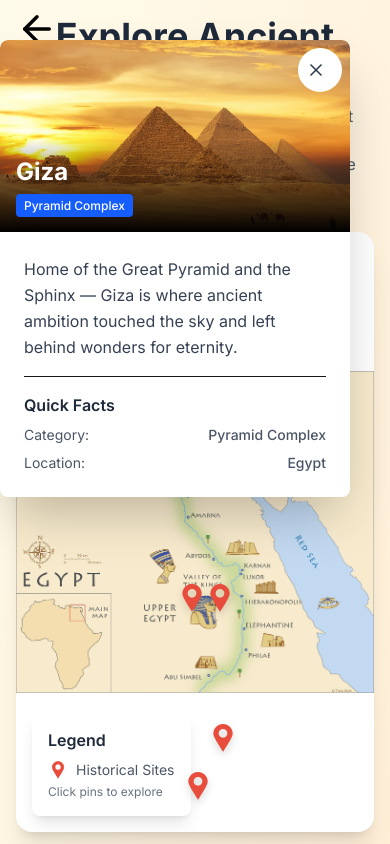
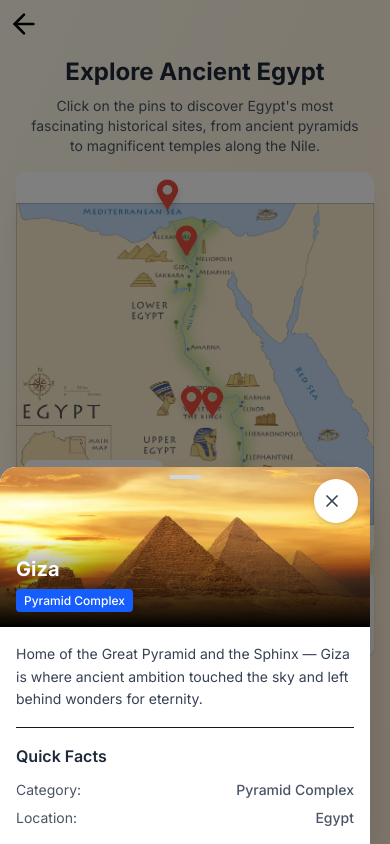
Before and after one commit to lionzak/egyptian-marvels, a Next.js app: page /map in a window 390 px wide. Both pictures are taken after a click on the button "Giza". Shown: the top 844 px of the page. Built offline with nearby package versions, Linux system fonts and the light colour scheme.

Commit message:
responsive

```diff
--- a/app/globals.css
+++ b/app/globals.css
@@ -69,24 +69,36 @@ body::before {
 /* Custom responsive utilities for model viewer */
 .model-viewer-container {
   width: 100%;
-  height: 16rem; /* 64 * 4px = 256px (h-64) */
+  height: 14rem; /* Smaller on mobile */
+}
+
+@media (min-width: 480px) {
+  .model-viewer-container {
+    height: 16rem;
+  }
 }
 
 @media (min-width: 640px) {
   .model-viewer-container {
-    height: 20rem; /* 80 * 4px = 320px (h-80) */
+    height: 20rem;
   }
 }
 
 @media (min-width: 768px) {
   .model-viewer-container {
-    height: 24rem; /* 96 * 4px = 384px (h-96) */
+    height: 24rem;
   }
 }
 
 @media (min-width: 1024px) {
   .model-viewer-container {
-    height: auto; /* Let it use its natural height on desktop */
+    height: 28rem;
+  }
+}
+
+@media (min-width: 1280px) {
+  .model-viewer-container {
+    height: auto;
   }
 }
 
@@ -97,3 +109,107 @@ body::before {
     min-width: 44px;
   }
 }
+
+/* Map container responsive adjustments */
+.map-container {
+  position: relative;
+  width: 100%;
+  aspect-ratio: 1 / 1.2; /* Adjust based on your map image */
+}
+
+@media (min-width: 640px) {
+  .map-container {
+    aspect-ratio: 1 / 1;
+  }
+}
+
+@media (min-width: 768px) {
+  .map-container {
+    aspect-ratio: 1.2 / 1;
+  }
+}
+
+@media (min-width: 1024px) {
+  .map-container {
+    aspect-ratio: 1.4 / 1;
+  }
+}
+
+/* Map pin responsive scaling */
+.map-pin {
+  transform: translate(-50%, -50%);
+  transition: all 0.2s ease;
+}
+
+@media (max-width: 480px) {
+  .map-pin {
+    transform: translate(-50%, -50%) scale(1.2);
+  }
+}
+
+@media (max-width: 768px) {
+  .map-pin {
+    transform: translate(-50%, -50%) scale(1.1);
+  }
+}
+
+/* Stats grid responsive */
+.stats-grid {
+  display: grid;
+  grid-template-columns: 1fr;
+  gap: 1rem;
+}
+
+@media (min-width: 480px) {
+  .stats-grid {
+    grid-template-columns: repeat(3, 1fr);
+  }
+}
+
+/* Side panel responsive */
+@media (max-width: 768px) {
+  .side-panel {
+    left: 0;
+    right: 0;
+    bottom: 0;
+    top: auto;
+    max-height: 70vh;
+    border-radius: 1rem 1rem 0 0;
+  }
+}
+
+/* Responsive text scaling */
+@media (max-width: 480px) {
+  .title-responsive {
+    font-size: 1.5rem;
+    line-height: 1.3;
+  }
+}
+
+@media (min-width: 481px) and (max-width: 640px) {
+  .title-responsive {
+    font-size: 1.75rem;
+    line-height: 1.3;
+  }
+}
+
+@media (min-width: 641px) and (max-width: 768px) {
+  .title-responsive {
+    font-size: 2rem;
+    line-height: 1.3;
+  }
+}
+
+@media (min-width: 769px) and (max-width: 1024px) {
+  .title-responsive {
+    font-size: 2.25rem;
+    line-height: 1.3;
+  }
+}
+
+@media (min-width: 1025px) {
+  .title-responsive {
+    font-size: 2.5rem;
+    line-height: 1.3;
+  }
+}
--- a/app/map/page.tsx
+++ b/app/map/page.tsx
@@ -19,28 +19,27 @@ export default function EgyptInteractiveMap() {
   };
 
   return (
-    <div className="min-h-screen bg-gradient-to-br from-amber-50 to-orange-100 p-4">
-      {/*back arrow */}
-      <Link href="/">
-        <ArrowLeft className='absolute top-2 left-4 text-black' size={42} />
+    <div className="min-h-screen bg-gradient-to-br from-amber-50 to-orange-100 p-2 sm:p-4">
+      {/* Back arrow */}
+      <Link href="/" className="absolute top-2 left-2 sm:top-4 sm:left-4 z-50">
+        <ArrowLeft className='text-black hover:text-gray-700 transition-colors duration-200' size={32} />
       </Link>
 
-      <div className="max-w-6xl mx-auto">
+      <div className="max-w-7xl mx-auto">
         {/* Header */}
-        <div className="text-center mb-8">
-          <h1 className="text-4xl md:text-5xl font-bold text-gray-800 mb-2">
+        <div className="text-center mb-4 sm:mb-6 lg:mb-8 mt-12 sm:mt-8 lg:mt-4">
+          <h1 className="text-2xl sm:text-3xl md:text-4xl lg:text-5xl font-bold text-gray-800 mb-2 px-2">
             Explore Ancient Egypt
           </h1>
-          <p className="text-gray-600 max-w-2xl mx-auto">
+          <p className="text-gray-600 max-w-2xl mx-auto text-sm sm:text-base px-4">
             Click on the pins to discover Egypt&apos;s most fascinating historical sites,
             from ancient pyramids to magnificent temples along the Nile.
           </p>
-
         </div>
 
         {/* Map Container */}
-        <div className="relative bg-white rounded-2xl shadow-xl overflow-hidden">
-          <div className="relative w-full h-[600px] md:h-[700px]">
+        <div className="relative bg-white rounded-xl sm:rounded-2xl shadow-xl overflow-hidden mx-2 sm:mx-0">
+          <div className="relative w-full h-96 sm:h-[500px] lg:h-[600px]">
             {/* Egypt Map Background */}
             <img
               src="/images/map.webp"
@@ -65,10 +64,10 @@ export default function EgyptInteractiveMap() {
             ))}
 
             {/* Legend */}
-            <div className="absolute bottom-4 left-4 bg-white bg-opacity-90 rounded-lg p-4 shadow-lg">
-              <h3 className="font-semibold text-gray-800 mb-2">Legend</h3>
-              <div className="flex items-center space-x-2 text-sm text-gray-600">
-                <Image src="/images/pin.webp" alt="Pin" width={20} height={20} />
+            <div className="absolute bottom-2 left-2 sm:bottom-4 sm:left-4 bg-white bg-opacity-90 rounded-lg p-3 sm:p-4 shadow-lg max-w-36 sm:max-w-none">
+              <h3 className="font-semibold text-gray-800 mb-2 text-sm sm:text-base">Legend</h3>
+              <div className="flex items-center space-x-2 text-xs sm:text-sm text-gray-600">
+                <Image src="/images/pin.webp" alt="Pin" width={16} height={16} className="sm:w-5 sm:h-5" />
                 <span>Historical Sites</span>
               </div>
               <div className="text-xs text-gray-500 mt-1">
@@ -79,18 +78,18 @@ export default function EgyptInteractiveMap() {
         </div>
 
         {/* Stats */}
-        <div className="grid grid-cols-1 sm:grid-cols-2 md:grid-cols-3 gap-4 mt-8 justify-items-center">
-          <div className="text-center p-4 px-20 bg-white rounded-lg shadow">
-            <div className="text-2xl font-bold text-green-600">5000+</div>
-            <div className="text-sm text-gray-600">Years of History</div>
+        <div className="grid grid-cols-3 gap-2 sm:gap-4 lg:gap-6 mt-4 sm:mt-6 lg:mt-8 px-2 sm:px-0">
+          <div className="text-center p-3 sm:p-4 lg:p-6 bg-white rounded-lg shadow">
+            <div className="text-xl sm:text-2xl lg:text-3xl font-bold text-green-600">5000+</div>
+            <div className="text-xs sm:text-sm lg:text-base text-gray-600">Years of History</div>
           </div>
-          <div className="text-center p-4 px-20 bg-white rounded-lg shadow">
-            <div className="text-2xl font-bold text-purple-600">7</div>
-            <div className="text-sm text-gray-600">UNESCO Sites</div>
+          <div className="text-center p-3 sm:p-4 lg:p-6 bg-white rounded-lg shadow">
+            <div className="text-xl sm:text-2xl lg:text-3xl font-bold text-purple-600">7</div>
+            <div className="text-xs sm:text-sm lg:text-base text-gray-600">UNESCO Sites</div>
           </div>
-          <div className="text-center p-4 px-20 bg-white rounded-lg shadow">
-            <div className="text-2xl font-bold text-orange-600">∞</div>
-            <div className="text-sm text-gray-600">Wonders</div>
+          <div className="text-center p-3 sm:p-4 lg:p-6 bg-white rounded-lg shadow">
+            <div className="text-xl sm:text-2xl lg:text-3xl font-bold text-orange-600">∞</div>
+            <div className="text-xs sm:text-sm lg:text-base text-gray-600">Wonders</div>
           </div>
         </div>
       </div>
--- a/components/MapPin.tsx
+++ b/components/MapPin.tsx
@@ -1,23 +1,116 @@
 import { Site } from "@/data/sites";
 import Image from "next/image";
-// Pin component for better visual representation
-export const Pin = ({ site, onClick }: { site: Site; onClick: () => void }) => (
+
+// Pin component with responsive positioning and sizing
+export const Pin = ({ site, onClick }: { site: Site; onClick: () => void }) => {
+  // Calculate responsive positioning based on screen size
+  const getResponsivePosition = () => {
+    // Base positions (assuming these are optimized for desktop)
+    const baseX = parseFloat(site.x.replace('%', ''));
+    const baseY = parseFloat(site.y.replace('%', ''));
+
+    // Adjust positions for different screen sizes
+    // These adjustments might need fine-tuning based on your actual map image
+    const adjustments = {
+      // Mobile adjustments (you may need to tweak these values)
+      mobile: {
+        x: baseX * 1.0, // Slight adjustment for mobile
+        y: baseY * 1.0,
+      },
+      // Tablet adjustments
+      tablet: {
+        x: baseX * 1.0,
+        y: baseY * 1.0,
+      },
+      // Desktop (original positions)
+      desktop: {
+        x: baseX,
+        y: baseY,
+      }
+    };
+
+    return {
+      mobile: `${adjustments.mobile.x}%`,
+      tablet: `${adjustments.tablet.x}%`,
+      desktop: `${adjustments.desktop.x}%`,
+      mobileY: `${adjustments.mobile.y}%`,
+      tabletY: `${adjustments.tablet.y}%`,
+      desktopY: `${adjustments.desktop.y}%`,
+    };
+  };
+
+  const positions = getResponsivePosition();
+
+  return (
+    <>
+      {/* Mobile Pin */}
       <button
-    className="absolute z-10 transform -translate-x-1/2 -translate-y-1/2 group"
-    style={{ left: site.x, top: site.y }}
+        className="absolute z-10 map-pin group block sm:hidden"
+        style={{
+          left: positions.mobile,
+          top: positions.mobileY
+        }}
         onClick={onClick}
       >
         <div className="relative">
           <Image
             src="/images/pin.webp"
             alt="Pin"
-        width={10}
-        height={10}
+            width={32}
+            height={32}
             className="w-8 h-8 text-red-600 drop-shadow-lg hover:text-red-700 hover:scale-110 transition-all duration-200 cursor-pointer"
           />
-      <div className="absolute -top-8 left-1/2 transform -translate-x-1/2 bg-black text-white px-2 py-1 rounded text-xs whitespace-nowrap opacity-0 group-hover:opacity-100 transition-opacity duration-200 pointer-events-none">
+          <div className="absolute -top-10 left-1/2 transform -translate-x-1/2 bg-black text-white px-2 py-1 rounded text-xs whitespace-nowrap opacity-0 group-hover:opacity-100 transition-opacity duration-200 pointer-events-none z-20">
             {site.name}
           </div>
         </div>
       </button>
+
+      {/* Tablet Pin */}
+      <button
+        className="absolute z-10 map-pin group hidden sm:block lg:hidden"
+        style={{
+          left: positions.tablet,
+          top: positions.tabletY
+        }}
+        onClick={onClick}
+      >
+        <div className="relative">
+          <Image
+            src="/images/pin.webp"
+            alt="Pin"
+            width={36}
+            height={36}
+            className="w-9 h-9 text-red-600 drop-shadow-lg hover:text-red-700 hover:scale-110 transition-all duration-200 cursor-pointer"
+          />
+          <div className="absolute -top-10 left-1/2 transform -translate-x-1/2 bg-black text-white px-2 py-1 rounded text-xs whitespace-nowrap opacity-0 group-hover:opacity-100 transition-opacity duration-200 pointer-events-none z-20">
+            {site.name}
+          </div>
+        </div>
+      </button>
+
+      {/* Desktop Pin */}
+      <button
+        className="absolute z-10 map-pin group hidden lg:block"
+        style={{
+          left: positions.desktop,
+          top: positions.desktopY
+        }}
+        onClick={onClick}
+      >
+        <div className="relative">
+          <Image
+            src="/images/pin.webp"
+            alt="Pin"
+            width={40}
+            height={40}
+            className="w-10 h-10 text-red-600 drop-shadow-lg hover:text-red-700 hover:scale-110 transition-all duration-200 cursor-pointer"
+          />
+          <div className="absolute -top-10 left-1/2 transform -translate-x-1/2 bg-black text-white px-2 py-1 rounded text-xs whitespace-nowrap opacity-0 group-hover:opacity-100 transition-opacity duration-200 pointer-events-none z-20">
+            {site.name}
+          </div>
+        </div>
+      </button>
+    </>
   );
+};
--- a/components/SidePanel.tsx
+++ b/components/SidePanel.tsx
@@ -12,35 +12,44 @@ export const SidePanel = ({ site, onClose }: { site: Site; onClose: () => void }
     return () => clearTimeout(timeout);
   }, []);
 
+  const handleClose = () => {
+    setIsVisible(false);
+    setTimeout(onClose, 300); // Reduced timeout for better UX
+  };
+
   return (
-    <div className="fixed inset-0 z-40 pointer-events-none mt-10 mr-10">
-      {/* Panel */}
+    <div className="fixed inset-0 z-40 pointer-events-none mr-5">
+      {/* Backdrop for mobile */}
       <div
-        className={`absolute right-0 top-0 bottom-0 transform transition-transform duration-500 ease-in-out
+        className={`fixed inset-0 bg-black transition-opacity duration-300 lg:hidden pointer-events-auto
+          ${isVisible ? 'opacity-50' : 'opacity-0'}
+        `}
+        onClick={handleClose}
+      />
+
+      {/* Desktop Panel - Right Side */}
+      <div
+        className={`absolute right-0 top-4 bottom-4 transform transition-transform duration-300 ease-in-out pointer-events-auto hidden lg:block
           ${isVisible ? 'translate-x-0' : 'translate-x-full'}
-          pointer-events-auto
         `}
       >
-        <div className="bg-white rounded-lg shadow-2xl max-w-md w-full max-h-fit overflow-y-auto md:max-w-sm md:h-full md:rounded-l-lg md:rounded-r-none">
+        <div className="bg-white shadow-2xl max-w-md w-full max-h-full overflow-y-auto rounded-l-2xl">
           {/* Header */}
           <div className="relative">
             <img
               src={site.image}
               alt={site.name}
-              className="w-full h-48 object-cover rounded-t-lg md:rounded-tr-none"
+              className="w-full h-48 xl:h-56 object-cover rounded-tl-2xl"
             />
             <button
-              onClick={() => {
-                setIsVisible(false);
-                setTimeout(onClose, 400); // Close after animation
-              }}
-              className="absolute top-2 right-2 bg-white bg-opacity-80 hover:bg-opacity-100 rounded-full p-2 transition-all hover:cursor-pointer"
+              onClick={handleClose}
+              className="absolute top-3 right-3 bg-white bg-opacity-90 hover:bg-opacity-100 rounded-full p-2 transition-all hover:cursor-pointer shadow-md"
             >
               <X className="w-5 h-5 text-gray-700" />
             </button>
             <div className="absolute bottom-0 left-0 right-0 bg-gradient-to-t from-black to-transparent p-4">
-              <h2 className="text-2xl font-bold text-white mb-1">{site.name}</h2>
-              <span className="bg-blue-600 text-white px-2 py-1 rounded text-xs font-medium">
+              <h2 className="text-2xl xl:text-3xl font-bold text-white mb-2">{site.name}</h2>
+              <span className="bg-blue-600 text-white px-3 py-1 rounded text-sm font-medium">
                 {site.category}
               </span>
             </div>
@@ -48,13 +57,13 @@ export const SidePanel = ({ site, onClose }: { site: Site; onClose: () => void }
 
           {/* Content */}
           <div className="p-6">
-            <p className="text-gray-700 leading-relaxed mb-4">
+            <p className="text-gray-700 leading-relaxed mb-4 text-sm xl:text-base">
               {site.description}
             </p>
 
             <div className="border-t pt-4">
-              <h3 className="font-semibold text-gray-800 mb-2">Quick Facts</h3>
-              <div className="space-y-2 text-sm text-gray-600">
+              <h3 className="font-semibold text-gray-800 mb-3 text-lg">Quick Facts</h3>
+              <div className="space-y-3 text-sm xl:text-base text-gray-600">
                 <div className="flex justify-between">
                   <span>Category:</span>
                   <span className="font-medium">{site.category}</span>
@@ -68,6 +77,60 @@ export const SidePanel = ({ site, onClose }: { site: Site; onClose: () => void }
           </div>
         </div>
       </div>
+
+      {/* Mobile/Tablet Panel - Bottom Slide Up */}
+      <div
+        className={`absolute left-0 right-0 bottom-0 transform transition-transform duration-300 ease-in-out pointer-events-auto lg:hidden
+          ${isVisible ? 'translate-y-0' : 'translate-y-full'}
+        `}
+      >
+        <div className="bg-white rounded-t-2xl shadow-2xl max-h-[80vh] overflow-y-auto">
+          {/* Header */}
+          <div className="relative">
+            <img
+              src={site.image}
+              alt={site.name}
+              className="w-full h-40 sm:h-48 object-cover rounded-t-2xl"
+            />
+            <button
+              onClick={handleClose}
+              className="absolute top-3 right-3 bg-white bg-opacity-90 hover:bg-opacity-100 rounded-full p-2 transition-all hover:cursor-pointer shadow-md"
+            >
+              <X className="w-5 h-5 text-gray-700" />
+            </button>
+            <div className="absolute bottom-0 left-0 right-0 bg-gradient-to-t from-black to-transparent p-4">
+              <h2 className="text-xl sm:text-2xl font-bold text-white mb-1">{site.name}</h2>
+              <span className="bg-blue-600 text-white px-2 py-1 rounded text-xs sm:text-sm font-medium">
+                {site.category}
+              </span>
+            </div>
+          </div>
+
+          {/* Content */}
+          <div className="p-4 sm:p-6">
+            <p className="text-gray-700 leading-relaxed mb-4 text-sm sm:text-base">
+              {site.description}
+            </p>
+
+            <div className="border-t pt-4">
+              <h3 className="font-semibold text-gray-800 mb-3 text-base sm:text-lg">Quick Facts</h3>
+              <div className="space-y-2 sm:space-y-3 text-sm sm:text-base text-gray-600">
+                <div className="flex justify-between">
+                  <span>Category:</span>
+                  <span className="font-medium">{site.category}</span>
+                </div>
+                <div className="flex justify-between">
+                  <span>Location:</span>
+                  <span className="font-medium">Egypt</span>
+                </div>
+              </div>
+            </div>
+          </div>
+
+          {/* Handle indicator for mobile */}
+          <div className="absolute top-2 left-1/2 transform -translate-x-1/2 w-8 h-1 bg-gray-300 rounded-full lg:hidden" />
+        </div>
+      </div>
     </div>
   );
 };
--- a/data/sites.ts
+++ b/data/sites.ts
@@ -14,8 +14,8 @@ export const egyptianSites: Site[] = [
   {
     id: "giza",
     name: "Giza",
-    x: "49.27%",
-    y: "19%",
+    x: "49.5%",
+    y: "18%",
     description:
       "Home of the Great Pyramid and the Sphinx — Giza is where ancient ambition touched the sky and left behind wonders for eternity.",
     image:
@@ -25,8 +25,8 @@ export const egyptianSites: Site[] = [
   {
     id: "alexandria",
     name: "Alexandria",
-    x: "42.41%",
-    y: "7%",
+    x: "44.11%",
+    y: "6%",
     description:
       "Where the ancient world met the sea — Alexandria was once the crown jewel of the Mediterranean, home to the legendary Great Library and the towering Pharos Lighthouse.",
     image:
@@ -36,8 +36,8 @@ export const egyptianSites: Site[] = [
   {
     id: "luxor",
     name: "Luxor",
-    x: "58.65%",
-    y: "61%",
+    x: "56.7%",
+    y: "60%",
     description:
       "Known as the world's greatest open-air museum, Luxor contains the ruins of the ancient Egyptian city of Thebes. Home to the Valley of the  , Karnak Temple, and Luxor Temple.",
     image: "/images/luxor.webp",
@@ -47,8 +47,8 @@ export const egyptianSites: Site[] = [
   {
     id: "abu-simbel",
     name: "Abu Simbel",
-    x: "52.5%",
-    y: "92.4%",
+    x: "52%",
+    y: "91.4%",
     description:
       "Guarded by four giant statues of Ramses II, Abu Simbel is a marvel of ancient engineering — and modern rescue — carved into the cliffs of Nubia.",
 
@@ -59,7 +59,7 @@ export const egyptianSites: Site[] = [
     id: "valley of king",
     name: "Valley of the Kings",
     x: "50.75%",
-    y: "61%",
+    y: "60%",
     description:
       "A sacred resting place of pharaohs — from Tutankhamun to Ramses — hidden beneath the desert hills of Luxor’s west bank.",
 
@@ -69,8 +69,8 @@ export const egyptianSites: Site[] = [
   {
     id: "philea",
     name: "Philea",
-    x: "59.55%",
-    y: "84.4%",
+    x: "57.49%",
+    y: "83.5%",
     description:
       "An island of mystery and devotion — Philae Temple rises from the Nile, echoing with tales of the goddess Isis and ancient love.",
 
```
Also changed, not shown: app/page.tsx (+18 -18 lines). Lines whose indentation alone changed are shown as unchanged.
